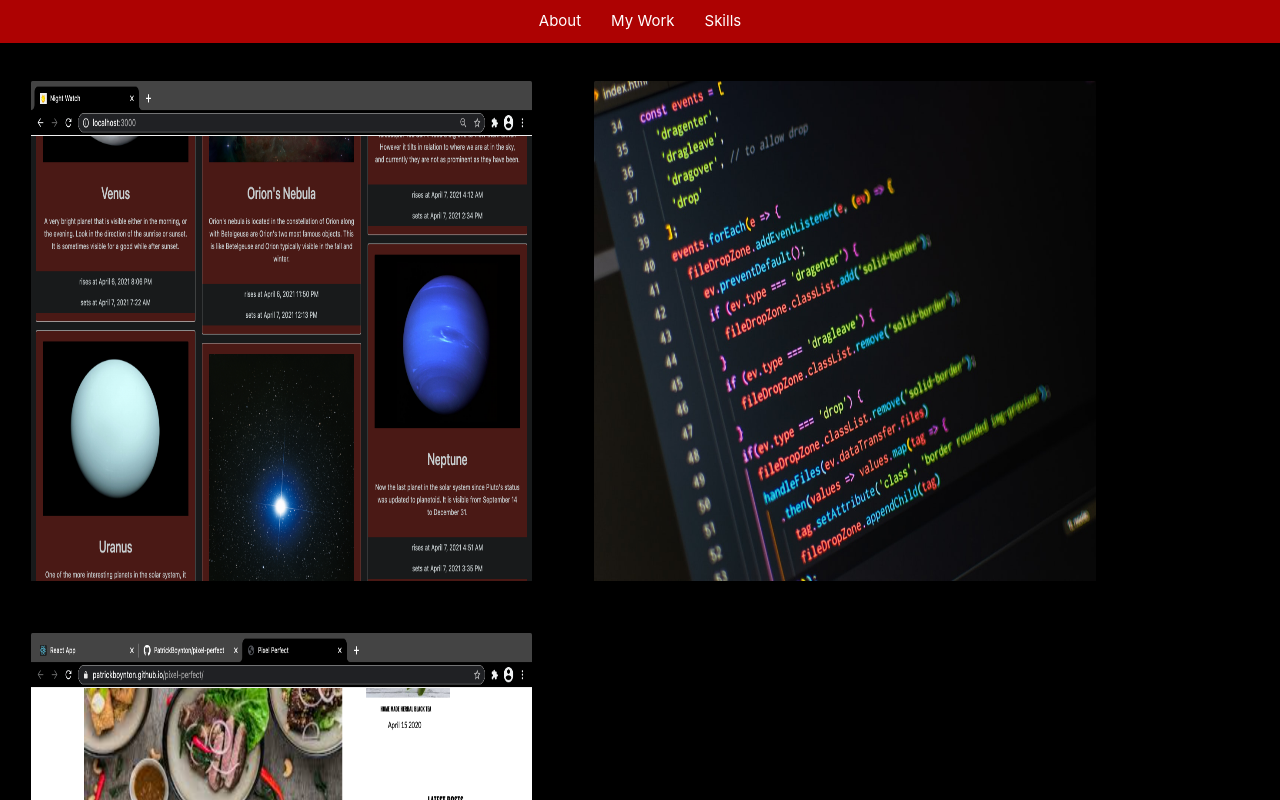
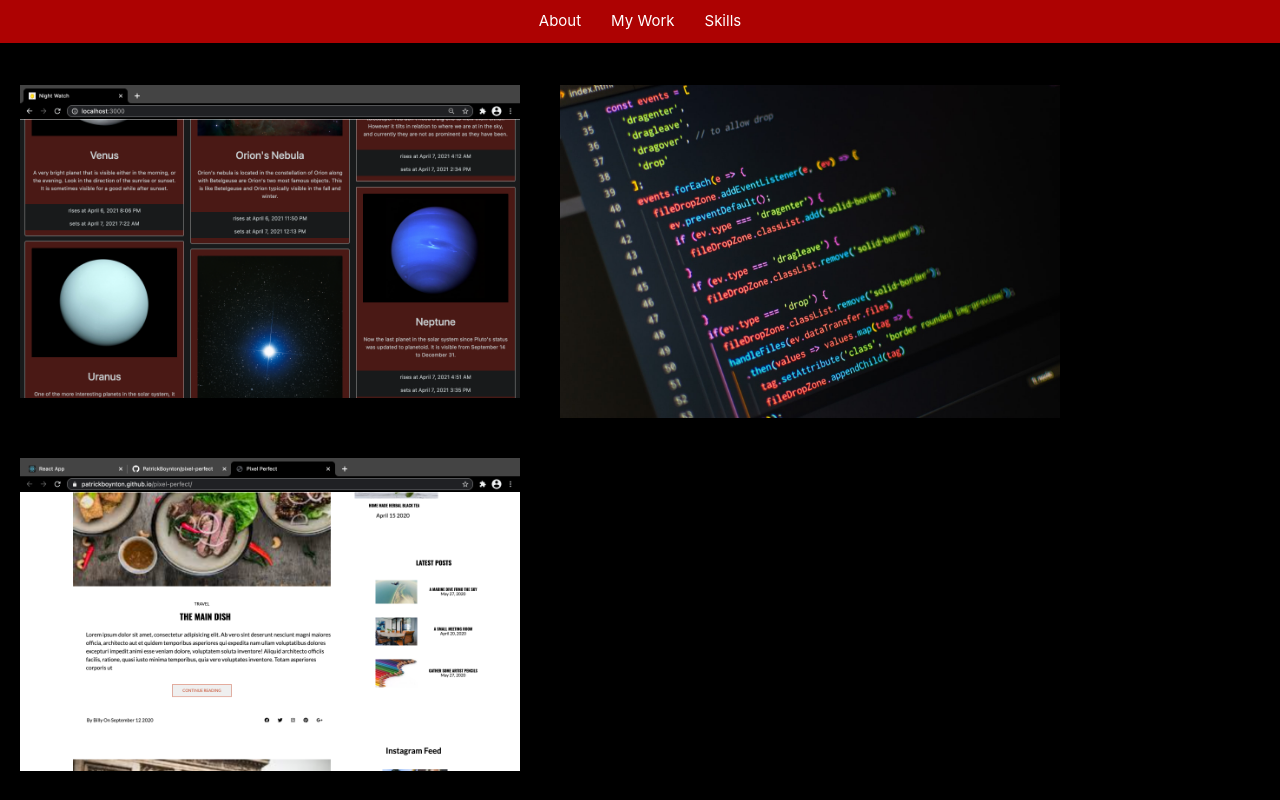
Before and after one commit to PatrickBoynton/portfolio, a React (Create React App) app: page /works in a window 1280 px wide. Shown: the top 800 px of the page. Built offline with nearby package versions, Linux system fonts and the light colour scheme.

Commit message:
Made my own overlay card.

```diff
--- a/src/components/Card.js
+++ b/src/components/Card.js
@@ -3,11 +3,11 @@ import {Component} from 'react';
 class Card extends Component{
     render() {
         return (
-            <div className="card m-4 col-md-5 col-12">
-                <img src={`${process.env.PUBLIC_URL}${this.props.image}`} className="card-img-top card-img" alt={this.props.alt}/>
-                <div className="card-body">
-                    <h2 className="card-title">{this.props.title}</h2>
-                    <p className="card-text">{this.props.text}</p>
+            <div className="overlay-card">
+                <img className="image" src={`${process.env.PUBLIC_URL}${this.props.image}`} alt="A website"/>
+                <div className="overlay">
+                    <h2>{this.props.title}</h2>
+                    <p>{this.props.text}</p>
                     <div className="d-flex">
                         <a className="card-icon" href={this.props.githubHref}><i className="fa fa-2x fa-github"/></a>
                         <a className="card-icon" href={this.props.viewSite}><i className="fa fa-2x fa-eye"/></a>
```
